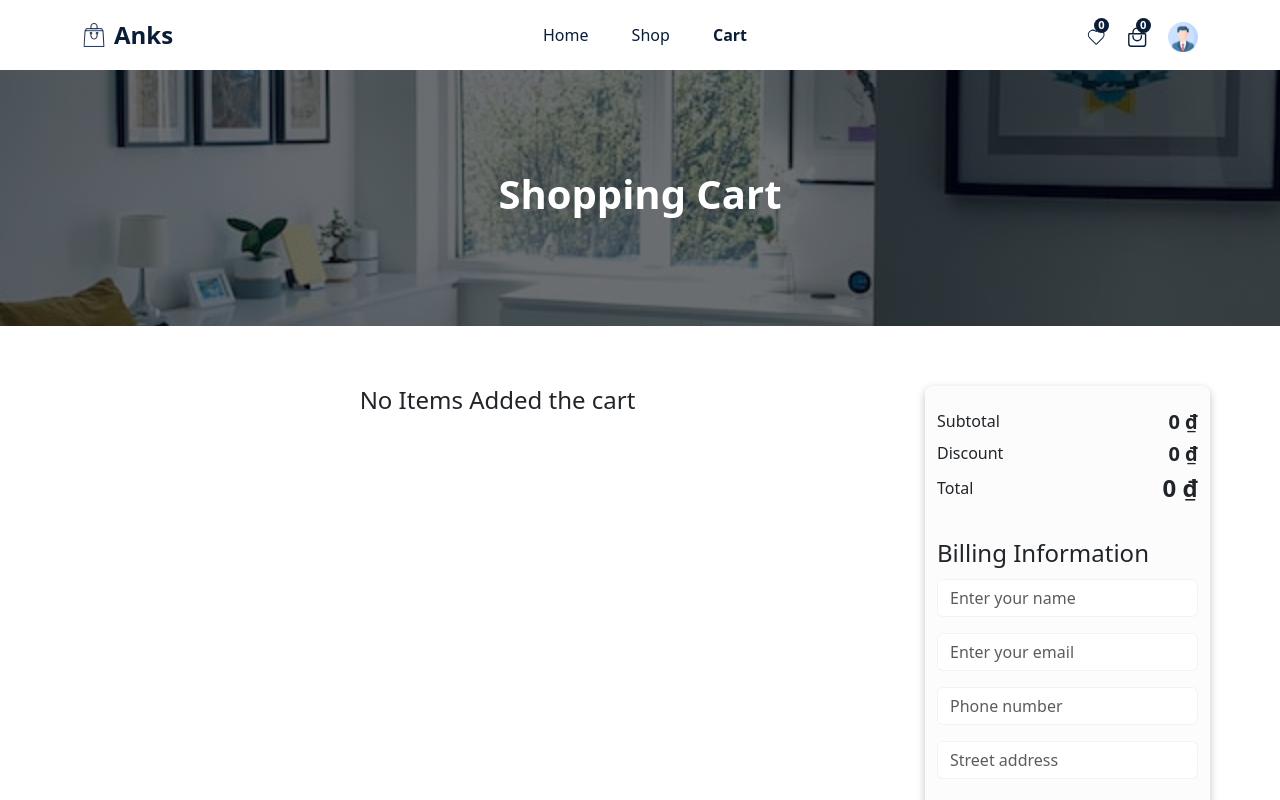
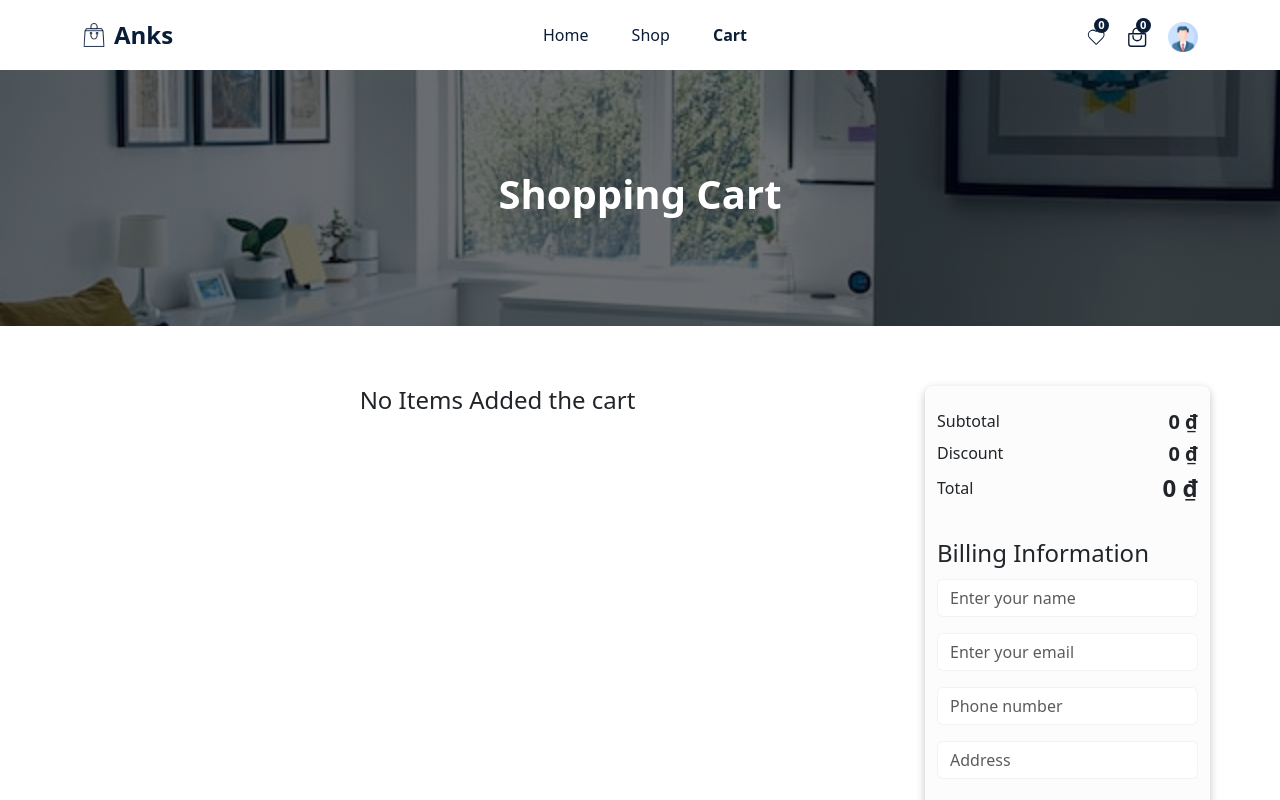
Before and after one commit to Ngolucdesigner/mockproject, a React (Create React App) app in the folder fe/ankse-comm/: page /cart in a window 1280 px wide. Shown: the top 800 px of the page. Built offline with nearby package versions, Linux system fonts and the light colour scheme.

Commit message:
change any ui

```diff
--- a/fe/ankse-comm/src/pages/Cart.tsx
+++ b/fe/ankse-comm/src/pages/Cart.tsx
@@ -173,7 +173,7 @@ const BillingForm: React.FC<BillingFormProps> = ({
         </FormGroup>
 
         <FormGroup className="form__group">
-          <Input type="text" placeholder="Street address" />
+          <Input type="text" placeholder="Address" />
         </FormGroup>
 
         <FormGroup tag="fieldset">
--- a/fe/ankse-comm/src/pages/Login.tsx
+++ b/fe/ankse-comm/src/pages/Login.tsx
@@ -38,7 +38,7 @@ const Login = () => {
       navigate('/home');
     } else {
       setTimeout(() => {
-        toast.success("Đăng nhập thất bại!", {
+        toast.warn("Đăng nhập thất bại!", {
           position: toast.POSITION.TOP_CENTER
         });
       }, 500);
```
